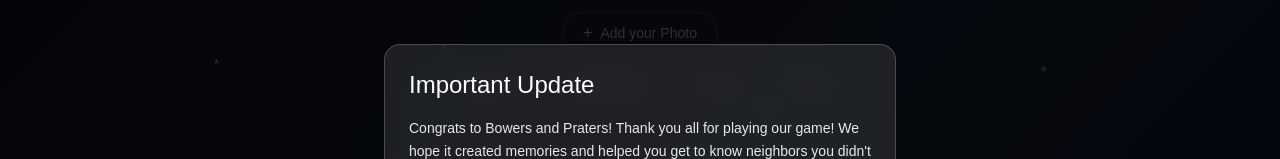
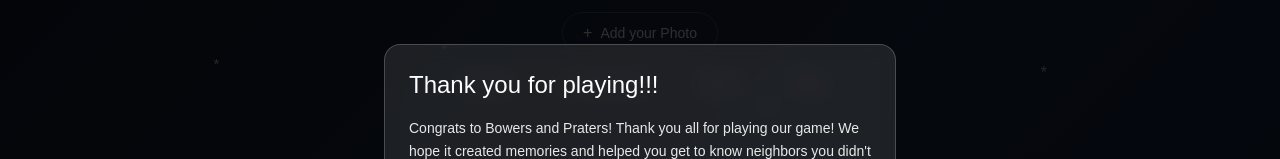
Before and after one commit to ressik/peppermint-tracker, a Next.js app: page / in a window 1280 px wide. Shown: the part 216-375 px from the top of the page. Built offline with nearby package versions, Linux system fonts and the light colour scheme; no server answers; the database is empty.

Commit message:
adding thank you text

```diff
--- a/src/components/AnnouncementModal.tsx
+++ b/src/components/AnnouncementModal.tsx
@@ -12,7 +12,7 @@ interface Announcement {
 // Update this configuration to show new announcements
 const CURRENT_ANNOUNCEMENT: Announcement = {
   id: 'thanks-for-playing-2025', // Change this ID to show a new message
-  title: 'Important Update',
+  title: 'Thank you for playing!!!',
   message: "Congrats to Bowers and Praters! Thank you all for playing our game! We hope it created memories and helped you get to know neighbors you didn't previously know. It definitely did for us! We have 3 more Peppermints in the wings for next year! Next year will start on 12/12 and will go until 12/24. Come back and play again!",
   buttonText: 'Continue',
 };
```
